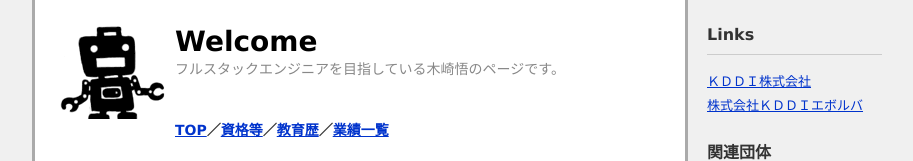
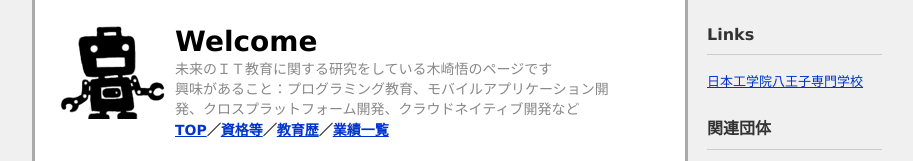
Before and after one commit to kizaki/kizaki.github.io, a plain HTML site: page index.html in a window 1280 px wide. Shown: the top 161 px of the page, without its empty margins (183-1096 px from the left). Drawn offline with Linux system fonts and the light colour scheme.

Commit message:
画像・説明文の変更

```diff
--- a/index.html
+++ b/index.html
@@ -37,8 +37,7 @@
           <li>
             <h3>Links</h3>
             <ul class="links">
-              <li><a href="https://www.kddi.com/" target="_blank">ＫＤＤＩ株式会社</a></li>
-              <li><a href="https://www.k-evolva.com/" target="_blank">株式会社ＫＤＤＩエボルバ</a></li>
+              <li><a href="https://www.neec.ac.jp/hachioji/" target="_blank">日本工学院八王子専門学校</a></li>
              </ul>
           </li>
 
@@ -65,7 +64,8 @@
       <div id="content">
         <div id="header">
           <h1>Welcome</h1>
-          <h2>フルスタックエンジニアを目指している木崎悟のページです。</h2>
+          <h2>未来のＩＴ教育に関する研究をしている木崎悟のページです</h2>
+          <h2>興味があること：プログラミング教育、モバイルアプリケーション開発、クロスプラットフォーム開発、クラウドネイティブ開発など</h2>
         </div>
 
         <div id="about">
```
Also changed, not shown: license.html (+3 -3 lines), list.html (+3 -3 lines), profile.html (+3 -3 lines), top.jpg.
